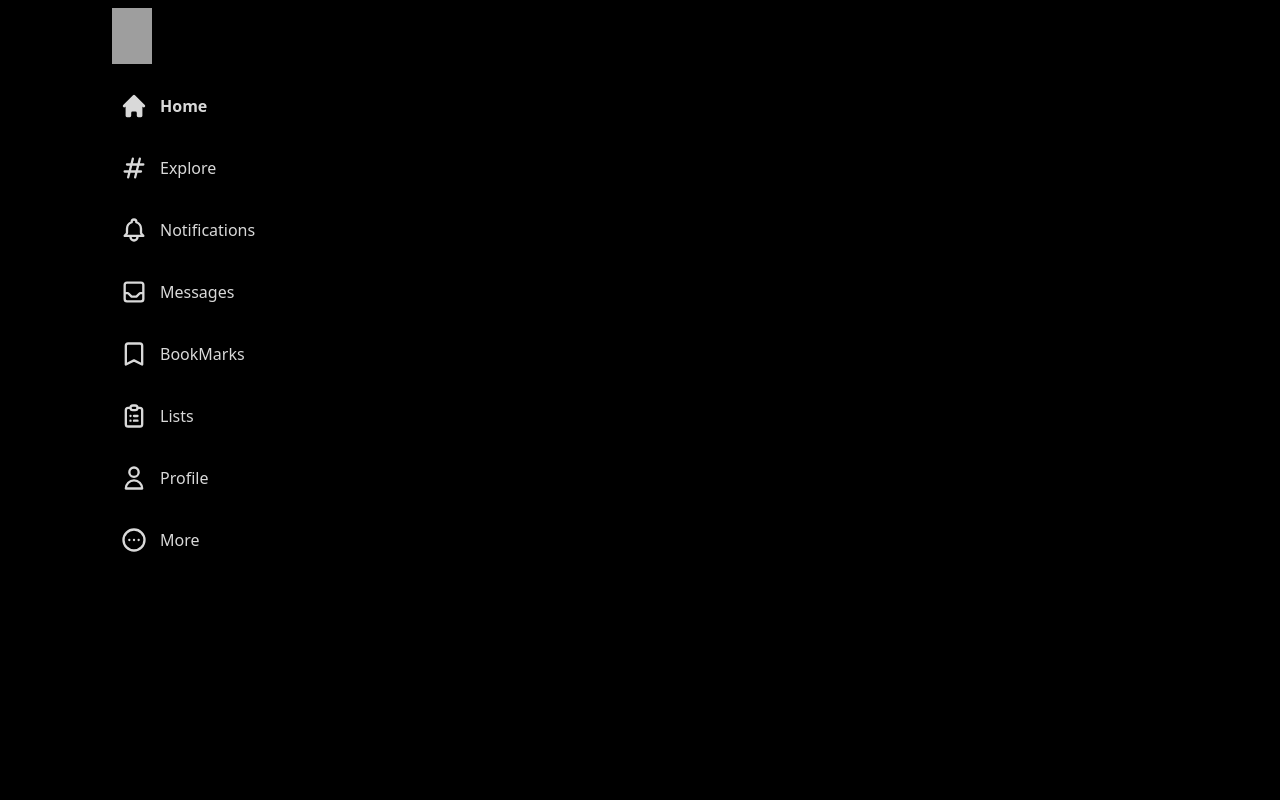
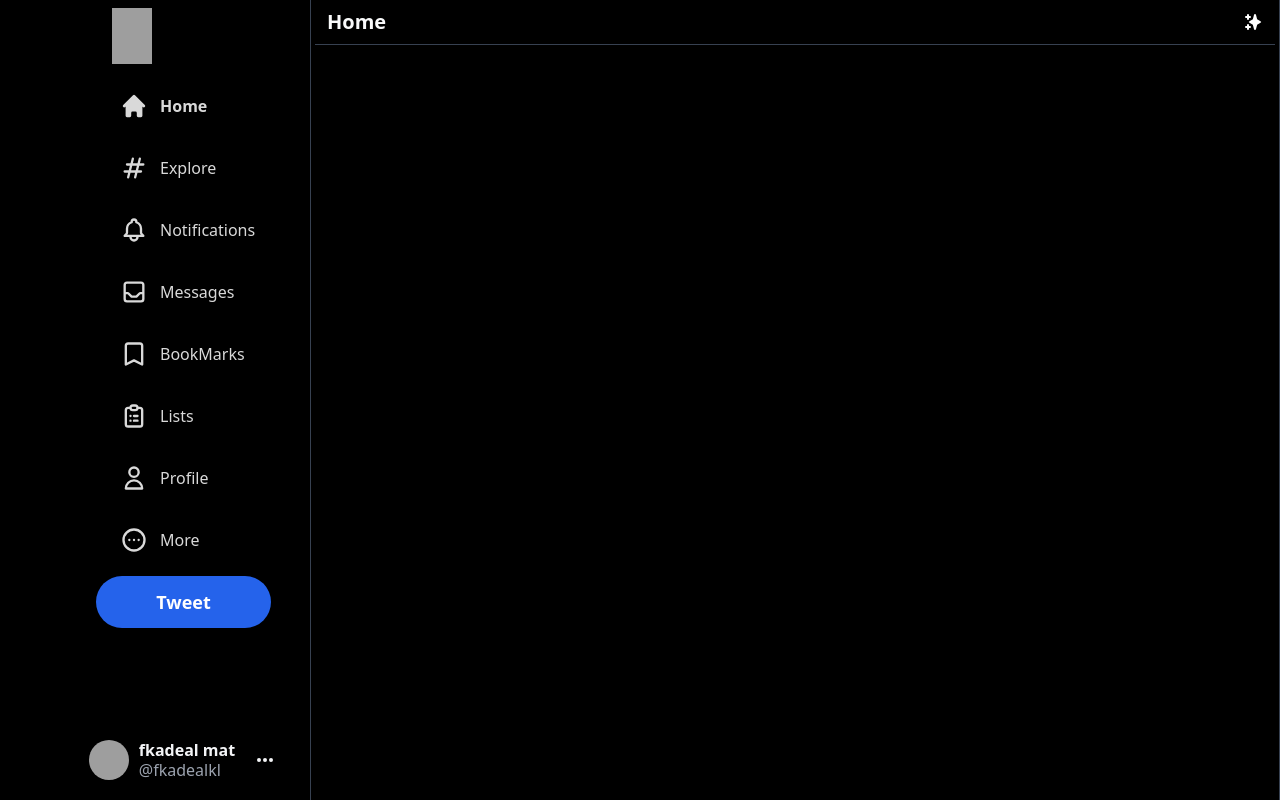
Before and after one commit to fkadeal/twitify, a Next.js app: page / in a window 1280 px wide. Built offline with nearby package versions, Linux system fonts and the light colour scheme; grey boxes are pictures that could not be loaded.

Commit message:
added feed, to index and modify the sidebar menu

```diff
--- /dev/null
+++ b/components/Feed.js
@@ -0,0 +1,16 @@
+import { SparklesIcon } from "@heroicons/react/solid";
+
+function Feed(){
+    return <>
+    <div className="text-gray-200 flex-grow border-l border-r border-gray-700 max-w-2x1 sm:ml-[73px] xl:ml-[310px]">
+        <div className="flex mx-1 text-gray-50 py-2 px-3 items-center sticky top-0 z-50 border-b border-gray-700 sm:justify-between">
+            <h2 className="text-lg sm:text-xl font-bold">Home</h2>
+            <div>
+                <SparklesIcon className="h-5 text-white" />
+            </div>
+        </div>
+    </div>
+    </>
+}
+
+export default Feed;
--- a/components/Sidebar.js
+++ b/components/Sidebar.js
@@ -1,6 +1,6 @@
 import SideBarLink from "./SideBarLink";
 import Image from "next/image";
-import {HomeIcon} from "@heroicons/react/solid";
+import {DotsHorizontalIcon, HomeIcon} from "@heroicons/react/solid";
 import {
     HashtagIcon,
     BellIcon,
@@ -26,6 +26,18 @@ function Sidebar() {
                 <SideBarLink text="Profile" Icon={UserIcon}  />
                 <SideBarLink text="More" Icon={DotsCircleHorizontalIcon}  />
             </div>
+
+            <button className="hoverAnimation shadow-md text-ls font-bold hidden xl:inline ml-auto bg-blue-600 text-white text-lg rounded-full w-2/3 h-[52px] hover:bg-blue-800  xl:ml-auto ">Tweet</button>
+
+            <div className="mt-auto hoverAnimation flex items-center justify-center xl:ml-auto xl:-mr-5 text-gray-100">
+                <img src="https://lh3.googleusercontent.com/ogw/AOh-ky0oCERlae2OJ42TKZ2baGTvEZJEbLcP6Kb9kqvnSg=s64-c-mo"
+                alt="" className="h-10 w-10 rounded-full xl:mr-2.5" />
+                <div className="hidden xl:inline leading-5">
+                    <h4 className="font-bold">{'fkadeal mat'}</h4>
+                    <p className="text-gray-400">{'@fkadealkl'} </p>
+                </div>
+            <DotsHorizontalIcon className="h-5 hidden xl:inline ml-5" />
+            </div>
         </div>
     );
 }
--- a/pages/index.tsx
+++ b/pages/index.tsx
@@ -1,5 +1,6 @@
 import type { NextPage } from 'next'
 import Sidebar from '../components/Sidebar'
+import Feed from '../components/Feed'
 import Head from 'next/head'
 import Image from 'next/image'
 
@@ -13,6 +14,8 @@ const Home: NextPage = () => {
 
       <main className="bg-black min-h-screen flex max-w-[1500px] mx-auto">
         <Sidebar />
+        <Feed />
+
       </main>
     </div>
   )
```
